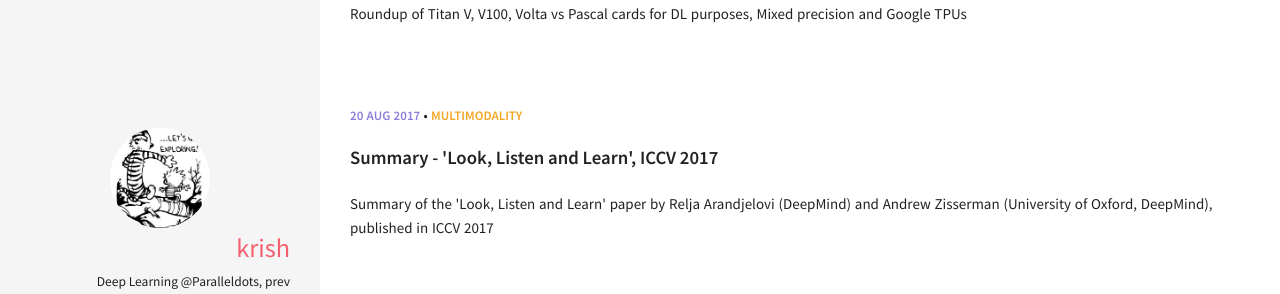
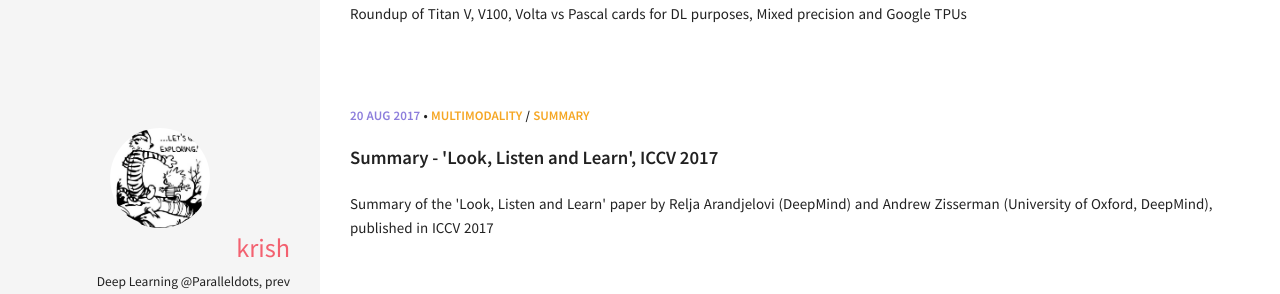
Before and after one commit to skrish13/skrish13.github.io, a Jekyll site: the page built from index.html, in a window 1280 px wide. Shown: the part 150-444 px from the top of the page. Built offline with Jekyll 4.4.1, drawn with Linux system fonts in a browser that asks for light colours.

```diff
--- a/_posts/2017-08-20-L3.md
+++ b/_posts/2017-08-20-L3.md
@@ -2,7 +2,7 @@
 layout: post
 title: Summary - 'Look, Listen and Learn', ICCV 2017
 excerpt: "Summary of the 'Look, Listen and Learn' paper by Relja Arandjelovi (DeepMind) and Andrew Zisserman (University of Oxford, DeepMind), published in ICCV 2017"
-categories: [multimodality]
+categories: [multimodality, summary]
 comments: True
 ---
 
```
Also changed, not shown: music/2017-10-14-aotw.md (+1 -0 lines).
